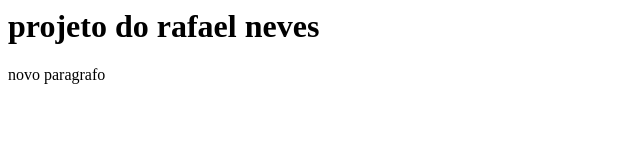
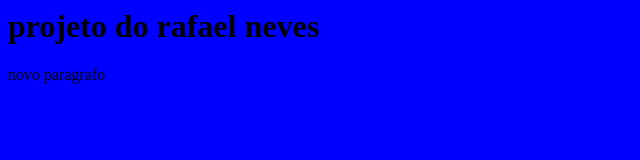
Before and after one commit to rmneves92/curso-git, a plain HTML site: page index.html in a window 1280 px wide. Shown: the whole page, without its empty margins (0-640 px from the left). Drawn offline with Linux system fonts and the light colour scheme.

Commit message:
inicio do design

```diff
--- /dev/null
+++ b/estilos.css
@@ -0,0 +1,3 @@
+body{
+    background-color: blue;
+}
--- a/index.html
+++ b/index.html
@@ -1,6 +1,6 @@
 <html>
     <head>
-
+        <link rel="stylesheet" href="estilos.css">
     </head>
     <body>
         <h1>projeto do rafael neves</h1>
```
Also changed, not shown: 2 other files.
